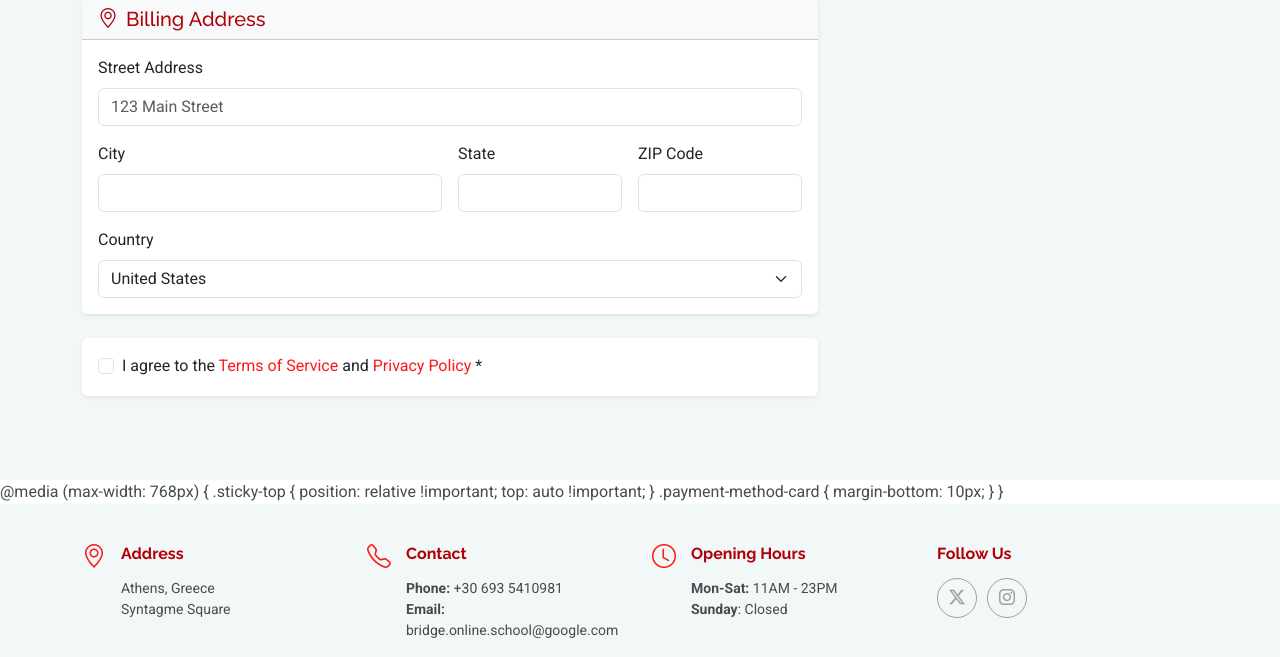
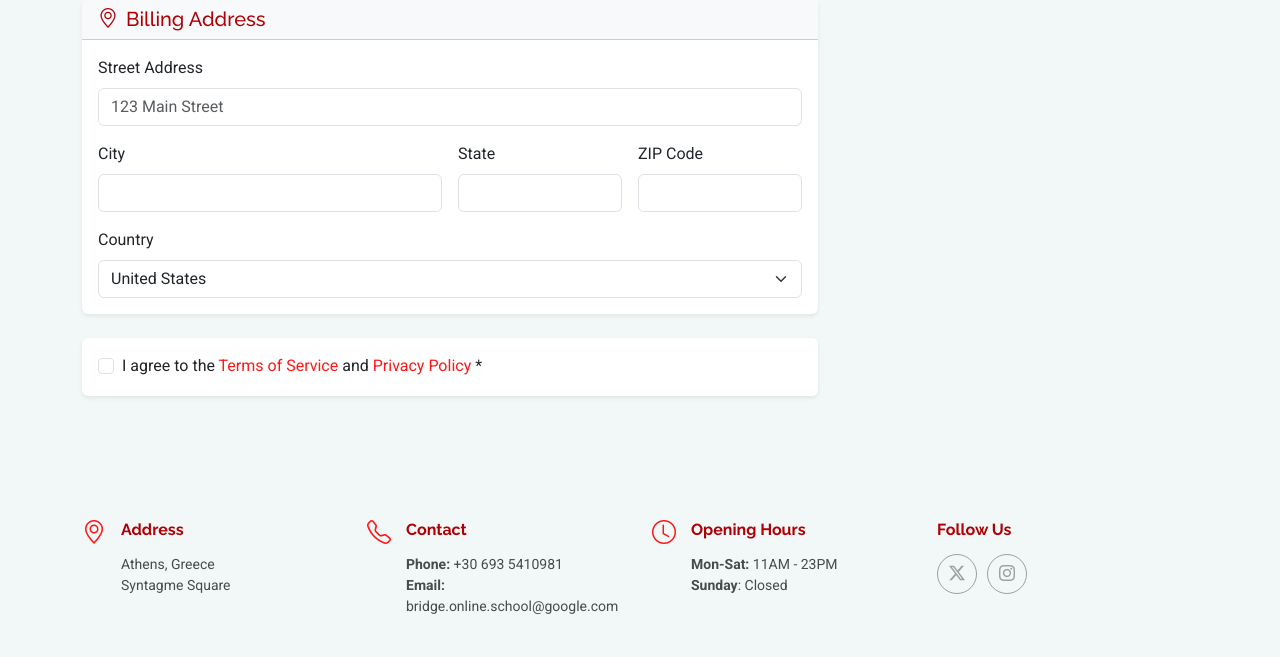
Before and after one commit to r0m4k/Final_Project_Internet_programming, a Django app: page /cart/checkout/ in a window 1280 px wide. Shown: the part 1224-1881 px from the top of the page. After the commit the page ends 1838 px from the top, so only its background shows below. Run offline with Django 5.2, Linux system fonts and the light colour scheme; a user stored in the database is signed in; some libraries are stand-ins or nearby versions.

Commit message:
HTML fix

```diff
--- a/bridgeOnlineSchool/shoppingCard/templates/shoppingCard/checkout_form.html
+++ b/bridgeOnlineSchool/shoppingCard/templates/shoppingCard/checkout_form.html
@@ -255,16 +255,4 @@ window.CHECKOUT_CONFIG = {
   </div>
 </section>
 
-@media (max-width: 768px) {
-  .sticky-top {
-    position: relative !important;
-    top: auto !important;
-  }
-
-  .payment-method-card {
-    margin-bottom: 10px;
-  }
-}
-
-
 {% endblock %}
```
